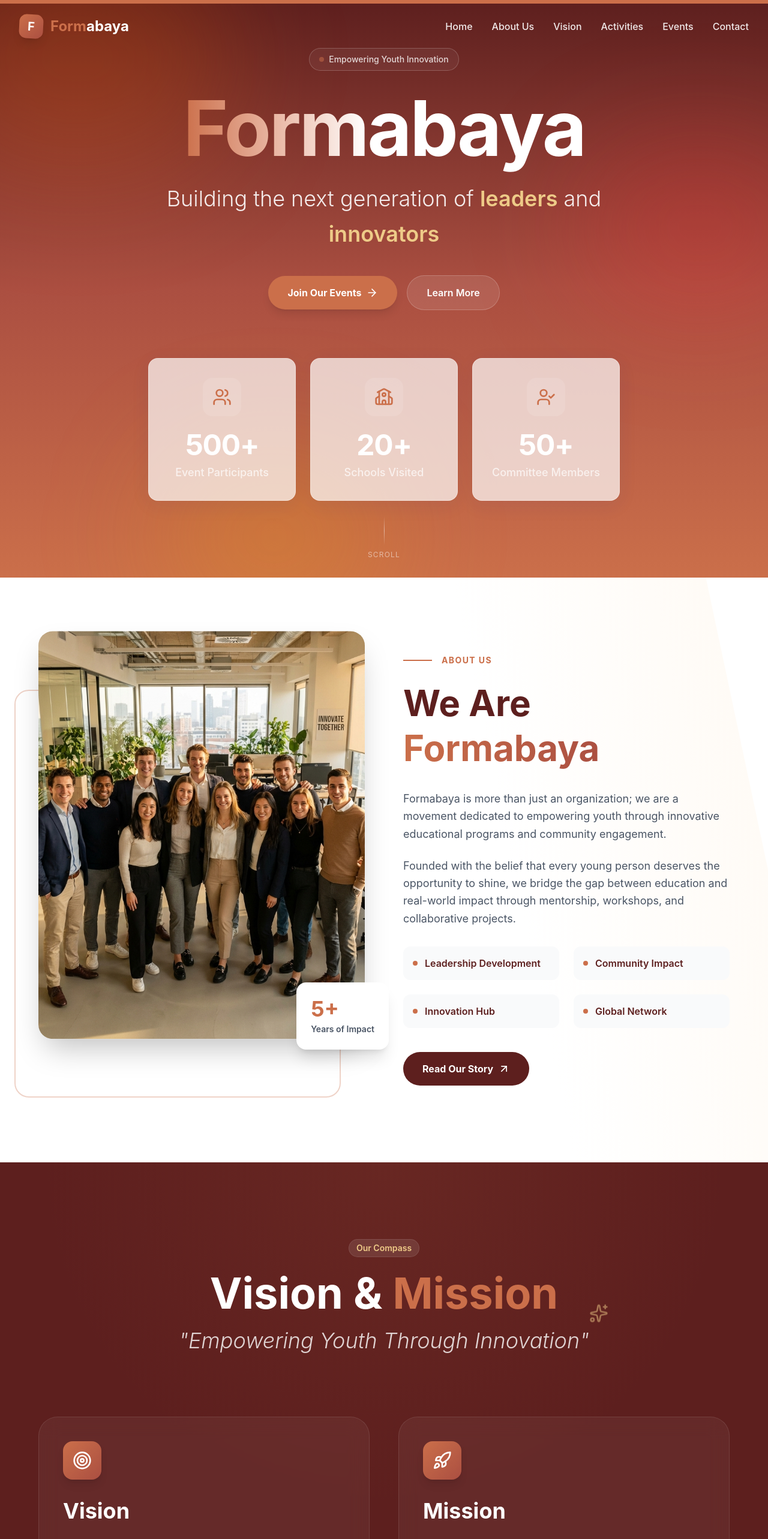
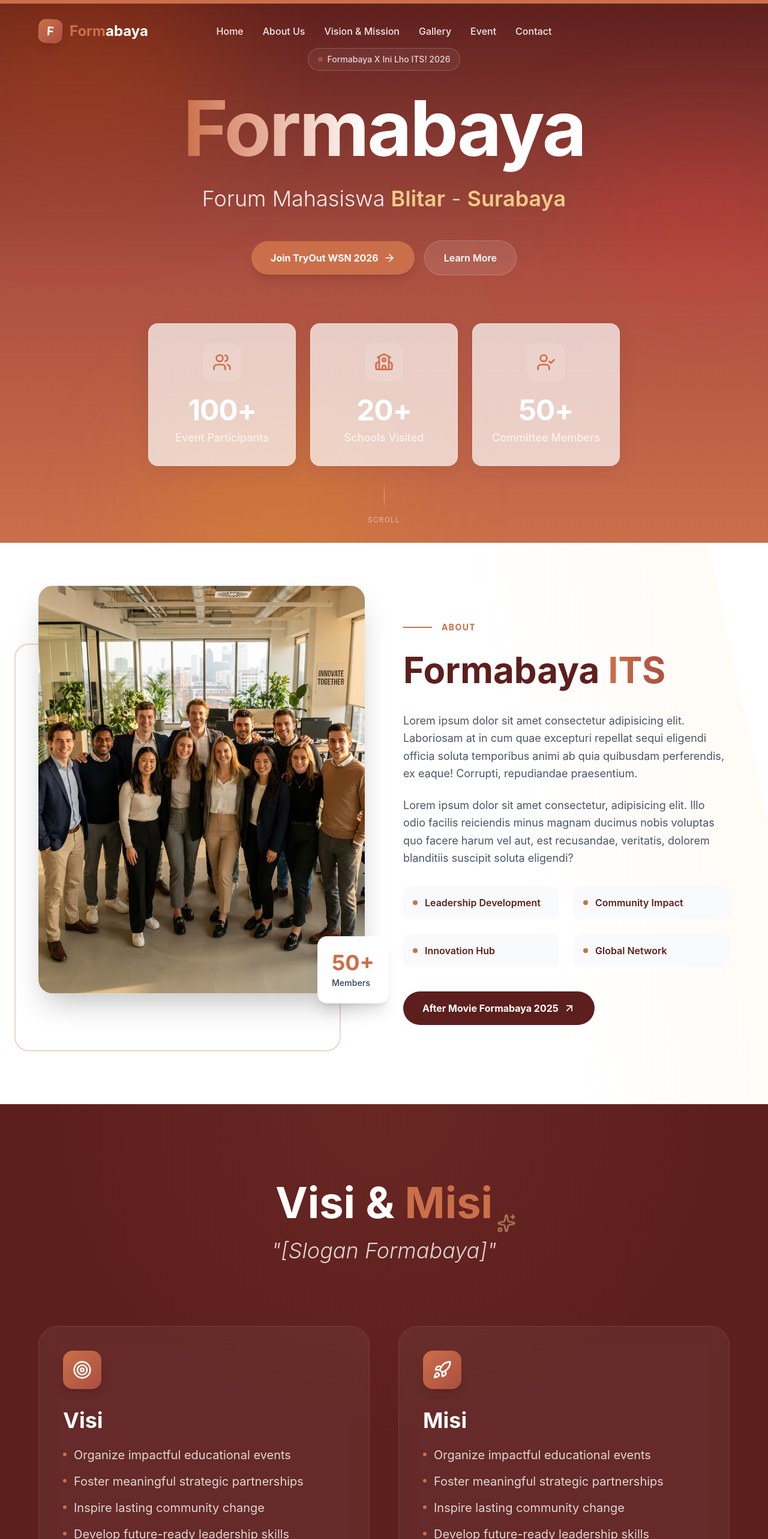
Before and after one commit to hisyamssyr/Formabaya-ITS, a Next.js app: page / in a window 1280 px wide. Shown: the top 2566 px of the page at 60% size. Built offline with nearby package versions, Linux system fonts and the light colour scheme.

Commit message:
fix color palette and navbar

```diff
--- a/app/page.tsx
+++ b/app/page.tsx
@@ -1,13 +1,12 @@
-import Navbar from '@/components/Navbar';
-import Hero from '@/components/Hero';
-import AboutUs from '@/components/AboutUs';
-import VisionMission from '@/components/VisionMission';
-import Activities from '@/components/Activities';
-import Events from '@/components/Events';
-import Sponsors from '@/components/Sponsors';
-import Footer from '@/components/Footer';
-import ScrollProgress from '@/components/ScrollProgress';
-import Newsletter from '@/components/Newsletter';
+import Navbar from '@/components/navbar';
+import Hero from '@/components/hero';
+import AboutUs from '@/components/about';
+import VisionMission from '@/components/vision';
+import Activities from '@/components/activities';
+import Events from '@/components/events';
+import Sponsors from '@/components/sponsors';
+import Footer from '@/components/footer';
+import ScrollProgress from '@/components/scroll';
 
 export default function Home() {
   return (
@@ -19,7 +18,6 @@
       <VisionMission />
       <Activities />
       <Events />
-      <Newsletter />
       <Sponsors />
       <Footer />
     </main>
--- a/components/Activities.tsx
+++ b/components/Activities.tsx
@@ -61,8 +61,7 @@
                         Our <span className="text-[#CB6F4A]">Activities</span>
                     </h2>
                     <p className="text-xl text-gray-600 max-w-2xl mx-auto">
-                        Discover the impactful programs and events we organize to empower youth
-                        and strengthen communities.
+                        Lorem ipsum dolor sit amet consectetur adipisicing elit. Sed molestias perferendis ducimus repellat corrupti temporibus officiis nisi quisquam quod eius dicta voluptatibus, dignissimos delectus dolorum quae, earum ullam. Laborum, veniam.
                     </p>
                 </motion.div>
 
@@ -98,10 +97,6 @@
                                 <p className="text-white/80 text-lg leading-relaxed mb-6 opacity-0 translate-y-4 group-hover:opacity-100 group-hover:translate-y-0 transition-all duration-500 delay-100">
                                     {activity.description}
                                 </p>
-
-                                <button className="flex items-center gap-2 text-white font-semibold opacity-0 -translate-x-4 group-hover:opacity-100 group-hover:translate-x-0 transition-all duration-500 delay-200">
-                                    Explore Details <ArrowRight className="w-5 h-5" />
-                                </button>
                             </div>
                         </motion.div>
                     ))}
--- a/components/Events.tsx
+++ b/components/Events.tsx
@@ -63,10 +63,10 @@
                     className="text-center mb-20"
                 >
                     <h2 className="text-5xl md:text-6xl font-bold text-[#5D1F1E] mb-6">
-                        Upcoming <span className="text-[#CB6F4A]">Events</span>
+                        Event<span className="text-[#CB6F4A]"> Formabaya</span>
                     </h2>
                     <p className="text-xl text-gray-600 max-w-2xl mx-auto">
-                        Join our exciting events and be part of something extraordinary!
+                        Lorem ipsum dolor sit amet consectetur adipisicing elit. Molestiae dolores sit natus officia nulla facere quo libero deleniti necessitatibus minus, et omnis odio praesentium temporibus consectetur consequuntur aspernatur quasi itaque!
                     </p>
                 </motion.div>
 
@@ -99,25 +99,24 @@
                         className="space-y-8"
                     >
                         <div className="inline-block px-4 py-2 bg-[#CB6F4A]/10 text-[#CB6F4A] rounded-full font-bold text-sm">
-                            FEATURED EVENT
+                            Formabaya X Ini Lho ITS! 2026
                         </div>
 
-                        <h3 className="text-4xl font-bold text-[#5D1F1E]">Youth Innovation Summit 2024</h3>
+                        <h3 className="text-4xl font-bold text-[#5D1F1E]">Welcome Sepuluh Nopember</h3>
 
                         <div className="space-y-4 text-lg text-gray-600">
                             <p>
-                                Join our flagship event where innovation meets impact. Experience two days of
-                                inspiring talks, hands-on workshops, and networking opportunities with industry leaders.
+                                Lorem ipsum dolor sit amet consectetur adipisicing elit. Excepturi dolorum laborum eaque, rerum accusamus a molestias! Autem sequi nemo repudiandae officia aliquid culpa deleniti provident, dicta velit aliquam earum atque!
                             </p>
 
                             <div className="grid grid-cols-2 gap-4 pt-4">
                                 <div className="flex items-center gap-3 text-[#5D1F1E] font-medium">
                                     <Clock className="w-5 h-5 text-[#CB6F4A]" />
-                                    09:00 AM - 05:00 PM
+                                    [Tanggal]
                                 </div>
                                 <div className="flex items-center gap-3 text-[#5D1F1E] font-medium">
                                     <MapPin className="w-5 h-5 text-[#CB6F4A]" />
-                                    Main Convention Center
+                                    [Tempat]
                                 </div>
                             </div>
                         </div>
--- a/components/Hero.tsx
+++ b/components/Hero.tsx
@@ -23,7 +23,7 @@
     };
 
     const stats = [
-        { icon: Users, value: '500+', label: 'Event Participants' },
+        { icon: Users, value: '100+', label: 'Event Participants' },
         { icon: School, value: '20+', label: 'Schools Visited' },
         { icon: UserCheck, value: '50+', label: 'Committee Members' },
     ];
@@ -52,7 +52,7 @@
                     >
                         <span className="px-4 py-2 rounded-full border border-white/20 bg-white/5 backdrop-blur-sm text-white/80 text-sm font-medium mb-8 inline-flex items-center gap-2">
                             <span className="w-2 h-2 rounded-full bg-[#CB6F4A] animate-pulse" />
-                            Empowering Youth Innovation
+                            Formabaya X Ini Lho ITS! 2026
                         </span>
                     </motion.div>
 
@@ -67,7 +67,7 @@
                             <span className="text-transparent bg-clip-text bg-gradient-to-r from-[#CB6F4A] to-white inline-block">Form</span>abaya
                         </h1>
                         <p className="text-2xl md:text-4xl text-white/90 font-light max-w-3xl mx-auto leading-relaxed">
-                            Building the next generation of <span className="font-semibold text-[#EECB88]">leaders</span> and <span className="font-semibold text-[#EECB88]">innovators</span>
+                            Forum Mahasiswa <span className="font-semibold text-[#EECB88]">Blitar</span> - <span className="font-semibold text-[#EECB88]">Surabaya</span>
                         </p>
                     </motion.div>
 
@@ -83,7 +83,7 @@
                             className="group relative px-8 py-4 bg-[#CB6F4A] text-white font-bold rounded-full overflow-hidden transition-all duration-300 hover:scale-105 shadow-lg hover:shadow-[#CB6F4A]/30"
                         >
                             <span className="relative z-10 flex items-center gap-2">
-                                Join Our Events
+                                Join TryOut WSN 2026
                                 <ArrowRight className="w-5 h-5 group-hover:translate-x-1 transition-transform" />
                             </span>
                             <div className="absolute inset-0 bg-gradient-to-r from-red-600 to-orange-600 opacity-0 group-hover:opacity-100 transition-opacity duration-300" />
--- a/components/Navbar.tsx
+++ b/components/Navbar.tsx
@@ -36,9 +36,9 @@
     const navLinks = [
         { name: 'Home', id: 'home' },
         { name: 'About Us', id: 'about' },
-        { name: 'Vision', id: 'vision' },
-        { name: 'Activities', id: 'activities' },
-        { name: 'Events', id: 'events' },
+        { name: 'Vision & Mission', id: 'vision' },
+        { name: 'Gallery', id: 'activities' },
+        { name: 'Event', id: 'events' },
         { name: 'Contact', id: 'contact' },
     ];
 
@@ -48,12 +48,12 @@
             animate={{ y: 0 }}
             transition={{ duration: 0.5 }}
             className={`fixed top-0 left-0 right-0 z-50 transition-all duration-300 ${scrolled
-                    ? 'bg-[#5D1F1E]/80 backdrop-blur-md shadow-lg py-4'
-                    : 'bg-transparent py-6'
+                ? 'bg-[#5D1F1E]/80 backdrop-blur-md shadow-lg py-6'
+                : 'bg-transparent py-8'
                 }`}
         >
-            <div className="max-w-7xl mx-auto px-4 sm:px-6 lg:px-8">
-                <div className="flex items-center justify-between">
+            <div className="w-full px-6 sm:px-12 lg:px-16">
+                <div className="relative flex items-center justify-between">
                     {/* Logo */}
                     <motion.div
                         className="flex items-center cursor-pointer gap-3"
@@ -70,7 +70,7 @@
                     </motion.div>
 
                     {/* Desktop Navigation */}
-                    <div className="hidden md:flex items-center space-x-8">
+                    <div className="hidden md:flex absolute left-1/2 transform -translate-x-1/2 items-center space-x-8">
                         {navLinks.map((link, index) => (
                             <motion.button
                                 key={link.id}
--- a/components/Sponsors.tsx
+++ b/components/Sponsors.tsx
@@ -13,7 +13,7 @@
             <div className="absolute inset-0 bg-gradient-to-r from-white via-transparent to-white z-10 pointer-events-none" />
 
             <div className="max-w-7xl mx-auto px-4 sm:px-6 lg:px-8 text-center mb-12">
-                <p className="text-sm font-bold tracking-widest text-gray-500 uppercase">Trusted by Leading Organizations</p>
+                <p className="text-sm font-bold tracking-widest text-gray-500 uppercase">Our Sponsor</p>
             </div>
 
             <div className="relative flex overflow-x-hidden">
--- a/components/AboutUs.tsx
+++ b/components/about.tsx
@@ -49,8 +49,8 @@
                             transition={{ delay: 0.5 }}
                             className="absolute bottom-10 -right-10 bg-white p-6 rounded-2xl shadow-xl z-20 hidden md:block"
                         >
-                            <div className="text-4xl font-bold text-[#CB6F4A] mb-1">5+</div>
-                            <div className="text-sm font-semibold text-gray-600">Years of Impact</div>
+                            <div className="text-4xl font-bold text-[#CB6F4A] mb-1">50+</div>
+                            <div className="text-sm font-semibold text-gray-600">Members</div>
                         </motion.div>
                     </div>
 
@@ -64,22 +64,19 @@
                         >
                             <div className="flex items-center gap-4 mb-6">
                                 <span className="w-12 h-[2px] bg-[#CB6F4A]" />
-                                <span className="uppercase tracking-widest text-sm font-bold text-[#CB6F4A]">About Us</span>
+                                <span className="uppercase tracking-widest text-sm font-bold text-[#CB6F4A]">About</span>
                             </div>
 
                             <h2 className="text-5xl md:text-6xl font-bold text-[#5D1F1E] mb-8 leading-tight">
-                                We Are <span className="text-transparent bg-clip-text bg-gradient-to-r from-[#CB6F4A] to-[#AB4F41]">Formabaya</span>
+                                Formabaya <span className="text-transparent bg-clip-text bg-gradient-to-r from-[#CB6F4A] to-[#AB4F41]">ITS</span>
                             </h2>
 
                             <div className="space-y-6 text-lg text-gray-600 leading-relaxed">
                                 <p>
-                                    Formabaya is more than just an organization; we are a movement dedicated to empowering youth
-                                    through innovative educational programs and community engagement.
+                                    Lorem ipsum dolor sit amet consectetur adipisicing elit. Laboriosam at in cum quae excepturi repellat sequi eligendi officia soluta temporibus animi ab quia quibusdam perferendis, ex eaque! Corrupti, repudiandae praesentium.
                                 </p>
                                 <p>
-                                    Founded with the belief that every young person deserves the opportunity to shine,
-                                    we bridge the gap between education and real-world impact through mentorship,
-                                    workshops, and collaborative projects.
+                                    Lorem ipsum dolor sit amet consectetur, adipisicing elit. Illo odio facilis reiciendis minus magnam ducimus nobis voluptas quo facere harum vel aut, est recusandae, veritatis, dolorem blanditiis suscipit soluta eligendi?
                                 </p>
                             </div>
 
@@ -104,7 +101,7 @@
                                 whileTap={{ scale: 0.95 }}
                                 className="mt-10 px-8 py-4 bg-[#5D1F1E] text-white rounded-full font-bold flex items-center gap-2 group hover:bg-[#CB6F4A] transition-colors duration-300"
                             >
-                                Read Our Story
+                                After Movie Formabaya 2025
                                 <ArrowUpRight className="w-5 h-5 group-hover:rotate-45 transition-transform" />
                             </motion.button>
                         </motion.div>
--- a/components/VisionMission.tsx
+++ b/components/vision.tsx
@@ -32,11 +32,8 @@
                     transition={{ duration: 0.8 }}
                     className="text-center mb-20"
                 >
-                    <span className="inline-block py-1 px-3 rounded-full bg-white/10 text-[#EECB88] text-sm font-semibold mb-6 border border-white/10 backdrop-blur-sm">
-                        Our Compass
-                    </span>
                     <h2 className="text-5xl md:text-7xl font-bold mb-8">
-                        Vision & <span className="text-[#CB6F4A]">Mission</span>
+                        Visi & <span className="text-[#CB6F4A]">Misi</span>
                     </h2>
 
                     <motion.div
@@ -44,7 +41,7 @@
                         className="relative inline-block"
                     >
                         <blockquote className="text-2xl md:text-4xl font-light italic text-white/80 max-w-4xl mx-auto leading-relaxed">
-                            "Empowering Youth Through Innovation"
+                            "[Slogan Formabaya]"
                         </blockquote>
                         <Sparkles className="absolute -top-8 -right-8 w-8 h-8 text-[#EECB88] animate-pulse" />
                     </motion.div>
@@ -67,13 +64,21 @@
                                 <Target className="w-8 h-8 text-white" />
                             </div>
 
-                            <h3 className="text-4xl font-bold mb-6 group-hover:text-[#EECB88] transition-colors">Vision</h3>
+                            <h3 className="text-4xl font-bold mb-6 group-hover:text-[#EECB88] transition-colors">Visi</h3>
 
-                            <p className="text-xl leading-relaxed text-white/80 group-hover:text-white transition-colors">
-                                To be a leading platform for educational and community development,
-                                inspiring positive change across Indonesia by nurturing a generation
-                                of innovative problem-solvers.
-                            </p>
+                            <ul className="space-y-4 text-xl text-white/80">
+                                {[
+                                    'Organize impactful educational events',
+                                    'Foster meaningful strategic partnerships',
+                                    'Inspire lasting community change',
+                                    'Develop future-ready leadership skills'
+                                ].map((item, index) => (
+                                    <li key={index} className="flex items-start gap-3 group-hover:text-white transition-colors">
+                                        <span className="w-1.5 h-1.5 rounded-full bg-[#CB6F4A] mt-2.5" />
+                                        <span>{item}</span>
+                                    </li>
+                                ))}
+                            </ul>
                         </div>
                     </motion.div>
 
@@ -93,7 +98,7 @@
                                 <Rocket className="w-8 h-8 text-white" />
                             </div>
 
-                            <h3 className="text-4xl font-bold mb-6 group-hover:text-[#EECB88] transition-colors">Mission</h3>
+                            <h3 className="text-4xl font-bold mb-6 group-hover:text-[#EECB88] transition-colors">Misi</h3>
 
                             <ul className="space-y-4 text-xl text-white/80">
                                 {[
```
Also changed, not shown: components/news.tsx (renamed from components/Newsletter.tsx), components/scroll.tsx (renamed from components/ScrollProgress.tsx).
